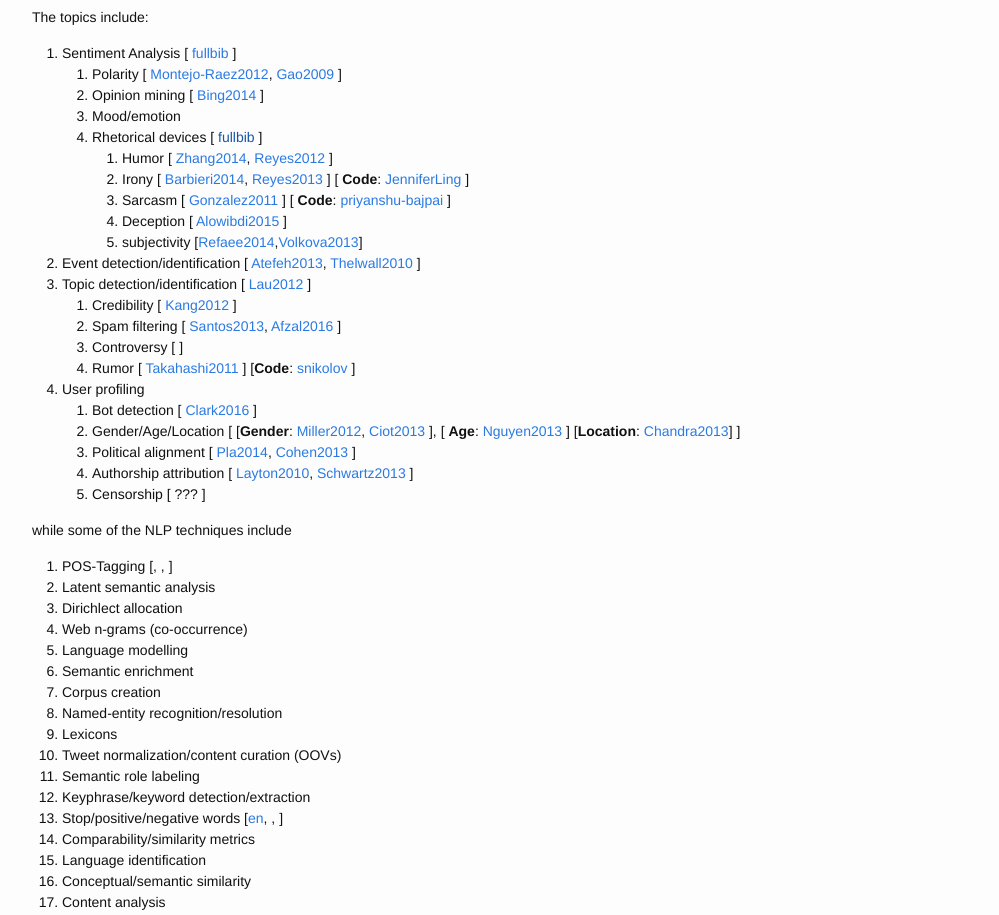
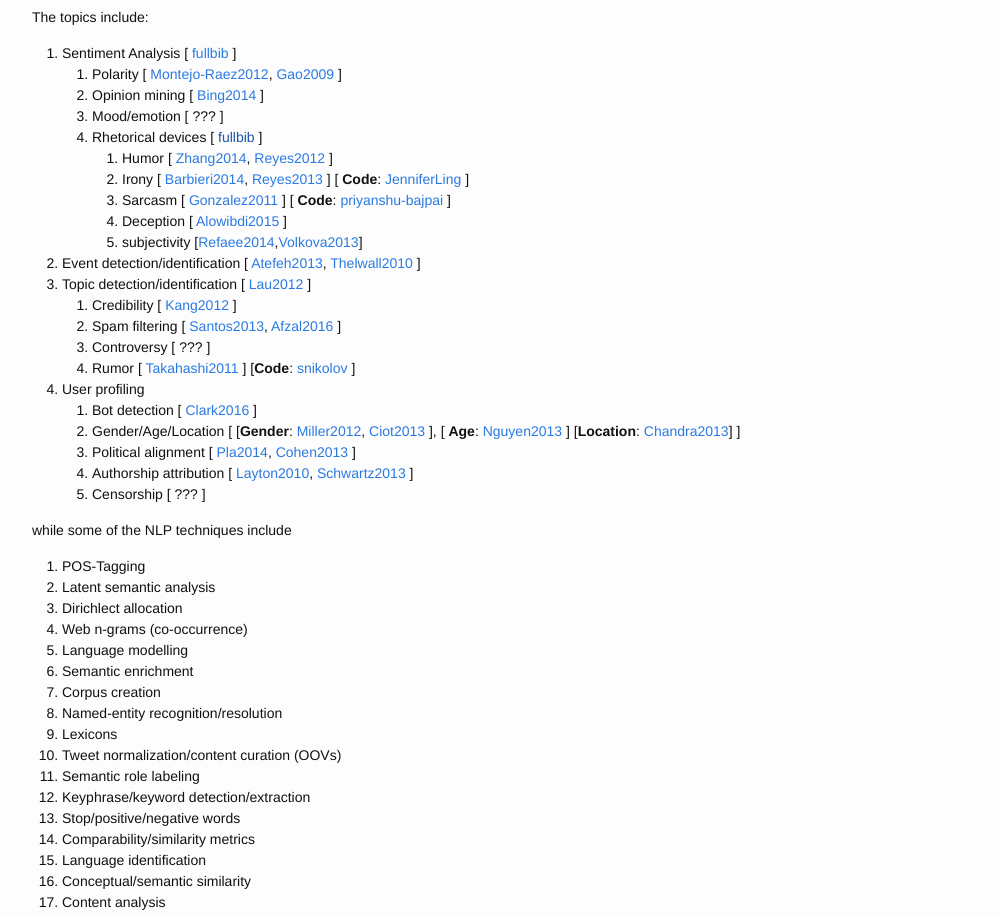
Before and after one commit to leoferres/leoferres.github.io, a Jekyll site: the page built from nlp.md, in a window 1280 px wide and 1400 px high, scrolled down 1030 px. Shown: the part 152-1067 px from the top of the window, without its empty margins (138-1137 px from the left). Built offline with Jekyll 4.4.1, drawn with Linux system fonts in a browser that asks for light colours.

Commit message:
small fixes

```diff
--- a/nlp.md
+++ b/nlp.md
@@ -52,7 +52,7 @@ The topics include:
  1. Sentiment Analysis [ [fullbib](SA.bib) ]
        1. Polarity [ [Montejo-Raez2012](http://dl.acm.org/citation.cfm?id=2392969), [Gao2009](https://goo.gl/5OTQlW) ]
        1. Opinion mining [ [Bing2014](http://dx.doi.org/10.1109/UCC.2014.105) ]
-       1. Mood/emotion
+       1. Mood/emotion [ ??? ]
        1. Rhetorical devices [ [fullbib]() ]
            1. Humor [ [Zhang2014](http://dx.doi.org/10.1145/2661829.2661997), [Reyes2012](http://dx.doi.org/10.1016/j.datak.2012.02.005) ]
            1. Irony [ [Barbieri2014](http://www.lrec-conf.org/proceedings/lrec2014/pdf/231_Paper.pdf), [Reyes2013](http://afflatus.ucd.ie/papers/reyesirony.pdf) ] [ **Code**: [JenniferLing](https://github.com/JenniferLing/irony_and_sarcasm_in_twitter) ]
@@ -63,7 +63,7 @@ The topics include:
  3. Topic detection/identification [ [Lau2012](http://www.aclweb.org/anthology/C12-1093) ]
        1. Credibility [ [Kang2012](http://www.cs.ucsb.edu/~holl/pubs/Kang-2012-IUI.pdf) ]
        1. Spam filtering [ [Santos2013](http://paginaspersonales.deusto.es/isantos/papers/2013/2013-Santos-TwitterSpam.pdf), [Afzal2016](http://icact.org/upload/2016/0125/20160125_finalpaper.pdf) ]
-       1. Controversy [ [](http://arxiv.org/pdf/1512.05550.pdf) ]
+       1. Controversy [ ??? ]
        1. Rumor [ [Takahashi2011](https://goo.gl/po8X67) ] [**Code**: [snikolov](https://github.com/snikolov/rumor) ]
  3. User profiling
        1. Bot detection [ [Clark2016](http://arxiv.org/pdf/1505.04342.pdf) ]
@@ -74,7 +74,7 @@ The topics include:
 
 while some of the NLP techniques include
 
- 1. POS-Tagging [[](), [](), []()]
+ 1. POS-Tagging
  2. Latent semantic analysis
  3. Dirichlect allocation
  4. Web n-grams (co-occurrence)
@@ -86,7 +86,7 @@ while some of the NLP techniques include
  10. Tweet normalization/content curation (OOVs)
  11. Semantic role labeling
  12. Keyphrase/keyword detection/extraction
- 13. Stop/positive/negative words [[en](https://goo.gl/7So8JE), [](), []()]
+ 13. Stop/positive/negative words
  14. Comparability/similarity metrics
  15. Language identification
  16. Conceptual/semantic similarity
```
